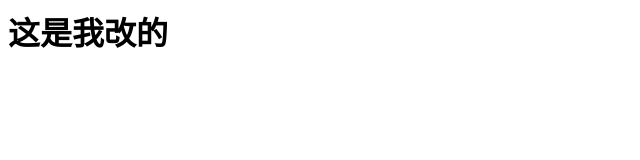
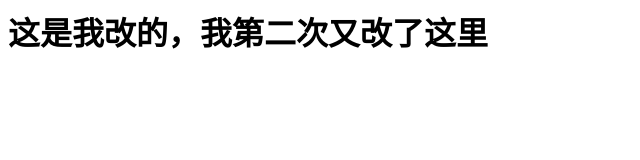
Before and after one commit to cxzmhz/test, a plain HTML site: page index.html in a window 1280 px wide. Shown: the whole page, without its empty margins (0-640 px from the left). Drawn offline with Linux system fonts and the light colour scheme.

Commit message:
我第二次修改

```diff
--- a/index.html
+++ b/index.html
@@ -1 +1 @@
-<h1>这是我改的</h1>
+<h1>这是我改的，我第二次又改了这里</h1>
```
